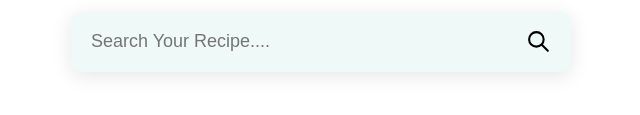
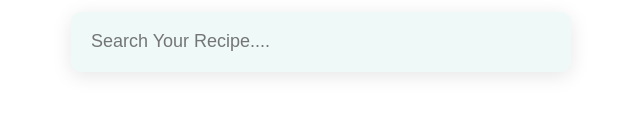
Before and after one commit to abdulhammed24/Food-Recipe-App, a plain HTML site: page index.html in a window 1280 px wide. Shown: the part 379-494 px from the top of the page, 319-959 px from the left. Drawn offline with Linux system fonts and the light colour scheme.

Commit message:
Add files via upload

```diff
--- a/app.js
+++ b/app.js
@@ -13,6 +13,8 @@ searchArea.addEventListener("submit", (e) => {
 
     fetchAPI();
 })
+
+
 
 async function fetchAPI() {
     const baseURL = `https://api.edamam.com/search?q=${searchQuery}&app_id=${APP_ID}&app_key=${APP_key}&to=${20}`;
--- a/index.html
+++ b/index.html
@@ -18,9 +18,9 @@
             <h1 class="header-text">Food Recipe App</h1>
             <form>
                 <input type="text" name="text" id="" autocomplete="off" placeholder="Search Your Recipe....">
-                <svg class="input-icon" xmlns="http://www.w3.org/2000/svg" class="h-6 w-6" fill="none" viewBox="0 0 24 24" stroke="currentColor">
+                <!-- <svg class="input-icon" xmlns="http://www.w3.org/2000/svg" class="h-6 w-6" fill="none" viewBox="0 0 24 24" stroke="currentColor">
                     <path stroke-linecap="round" stroke-linejoin="round" stroke-width="2" d="M21 21l-6-6m2-5a7 7 0 11-14 0 7 7 0 0114 0z" />
-                  </svg>
+                  </svg> -->
             </form>
         </div>
     </section>
--- a/style.css
+++ b/style.css
@@ -65,11 +65,12 @@ input {
     caret-color: #112C41;
 }
 
-.input-icon {
+
+/* .input-icon {
     max-height: 30px;
     margin: 0 20px 0 0;
     cursor: pointer;
-}
+} */
 
 .result {
     display: grid;
@@ -132,6 +133,9 @@ input {
     .header-text {
         font-size: 2rem;
     }
+}
+
+@media (max-width:480px) {
     input {
         font-size: 13px;
     }
```
